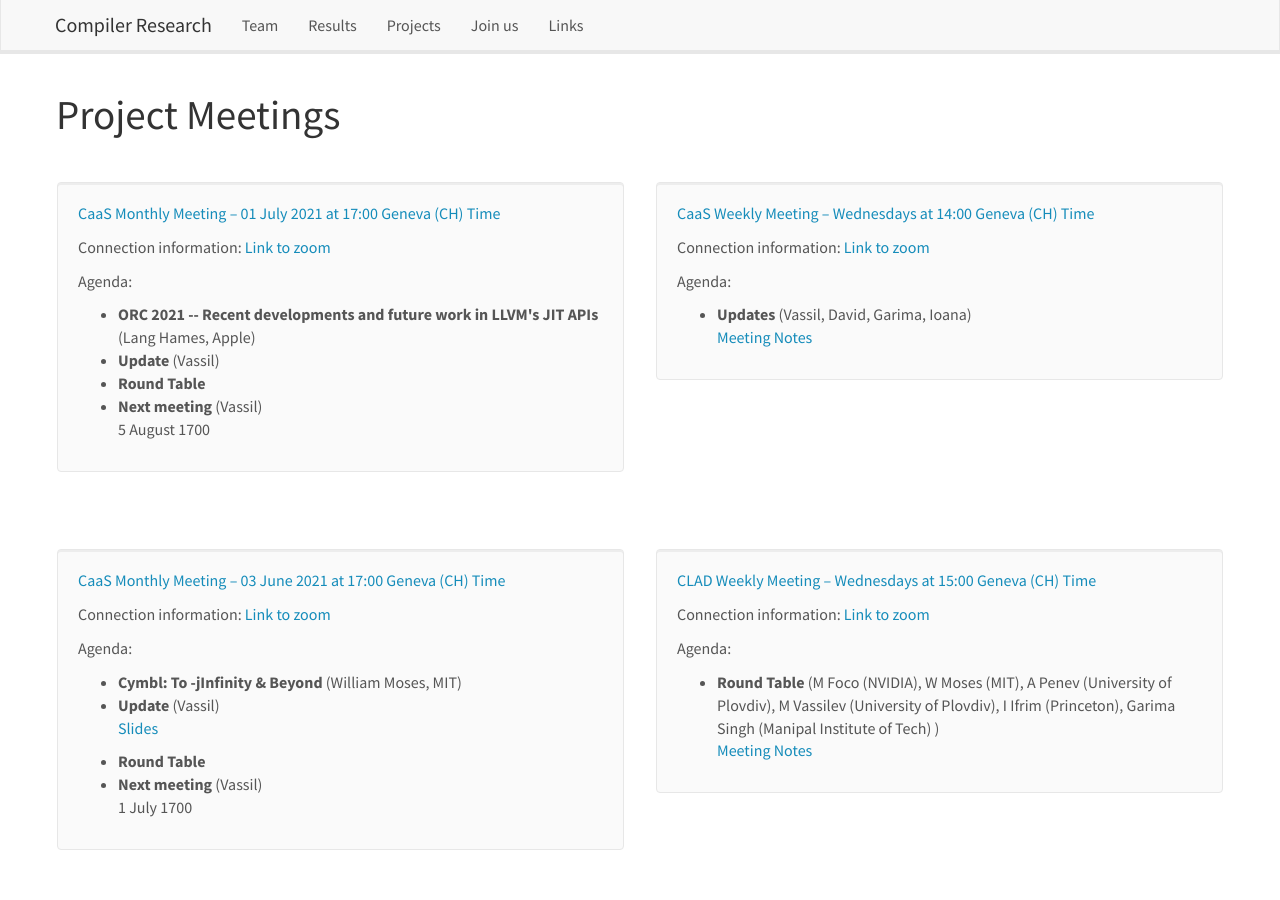
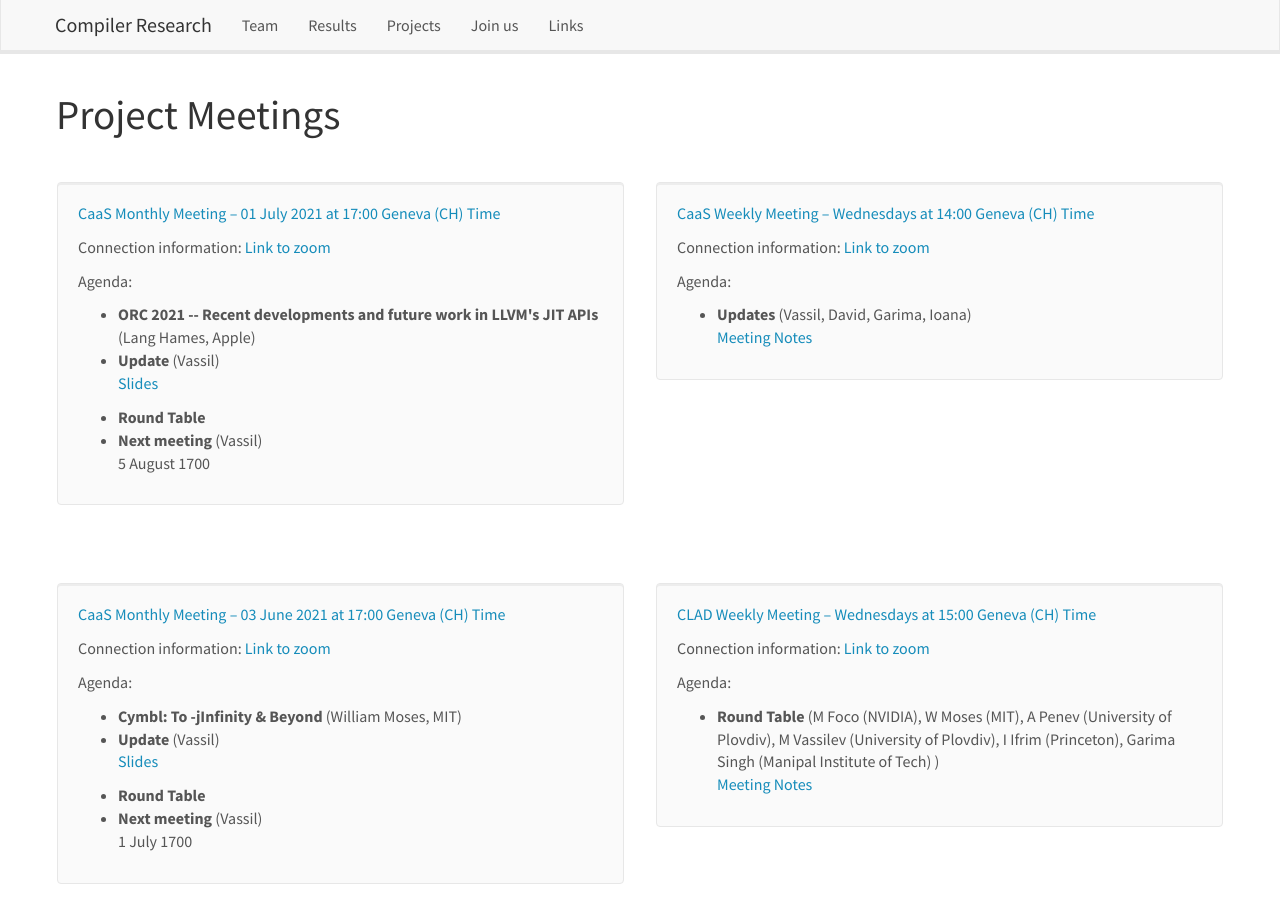
Before and after one commit to vgvassilev/clad, a Jekyll site: the page built from _pages/meetings.md, in a window 1280 px wide and 900 px high. Built offline with Jekyll 4.4.1, drawn with Linux system fonts in a browser that asks for light colours; nearby versions of some CDN libraries.

Commit message:
Add slides for today's meeting.

```diff
--- a/_data/meetinglist.yml
+++ b/_data/meetinglist.yml
@@ -8,6 +8,7 @@
       speaker: "Lang Hames, Apple"
     - title: Update
       speaker: Vassil
+      link: "[Slides](/assets/presentations/CaaS_01_07_2021.pdf)"
     - title: Round Table
     - title: Next meeting
       speaker: Vassil
```
Also changed, not shown: 1 other file.
